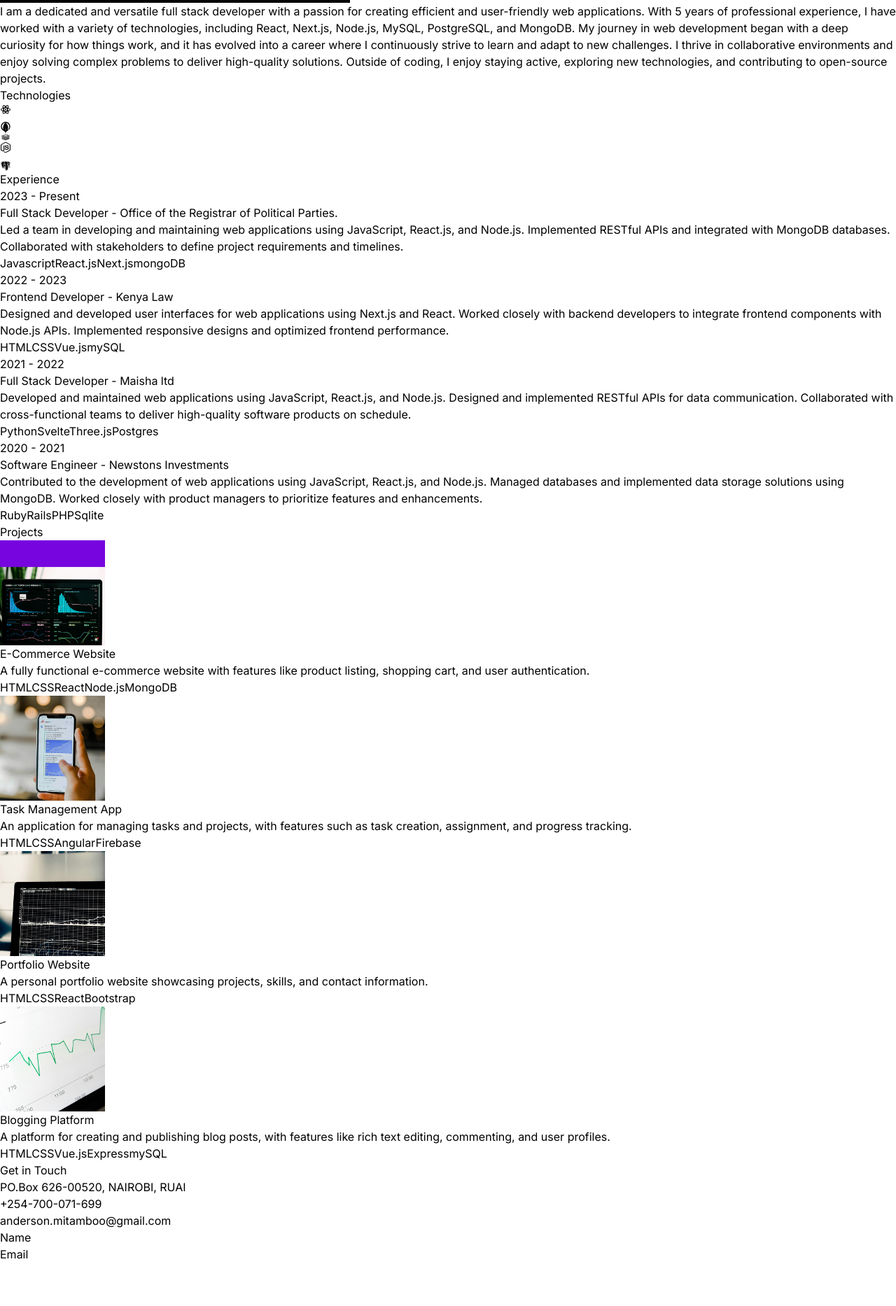
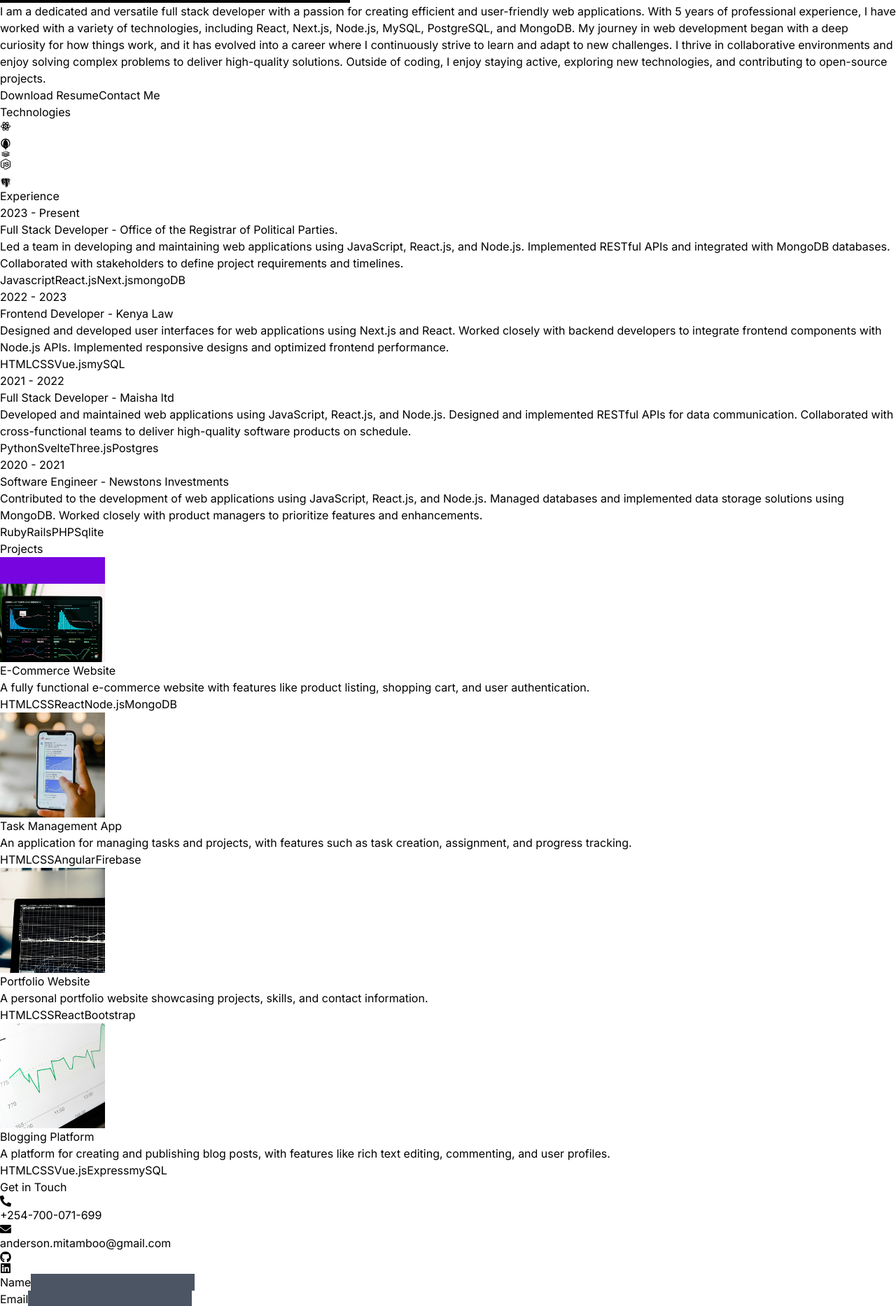
Before and after one commit to Andymwangi/portfolio-web, a React (Vite) app: page / in a window 1280 px wide. Shown: the part 1640-3506 px from the top of the page at 70% size. Built offline with nearby package versions, Linux system fonts and the light colour scheme.

Commit message:
fifth commit

```diff
--- a/src/components/About.jsx
+++ b/src/components/About.jsx
@@ -1,27 +1,51 @@
 import aboutImg from "../assets/about.jpg";
 import { ABOUT_TEXT } from "../constants";
-import {motion} from "framer-motion";
+import { motion } from "framer-motion";
+import resumeFile from "../assets/AndersonResume.pdf";
 
 const About = () => {
   return (
-    <div id="about" className="about-section">
-     <div className="border-b border-neutral-900 pb-4">
+    <div id="about" className="about-section border-b border-neutral-900 pb-20">
       <h2 className="my-20 text-center text-4xl">
         About
         <span className="text-neutral-500"> Me</span>
       </h2>
       <div className="flex flex-wrap">
-            <motion.div whileInView={{ opacity: 1, x: 0}} initial={{ opacity: 0, x: -100}} transition={{ duration: 0.5}} className="w-full lg:w-1/2 lg:p-8">
-                <div className="flex items-center justify-centetr">
-                    <img className="rounded-2xl" src={aboutImg} alt="about"></img>
+        <motion.div
+          whileInView={{ opacity: 1, x: 0 }}
+          initial={{ opacity: 0, x: -100 }}
+          transition={{ duration: 0.5 }}
+          className="w-full lg:w-1/2 lg:p-8"
+        >
+          <div className="flex items-center justify-center">
+            <img className="rounded-2xl" src={aboutImg} alt="about" />
           </div>
         </motion.div>
-                <motion.div whileInView={{ opacity: 1, x: 0}} initial={{ opacity:0, x: 100}} transition={{duration: 0.5}}className="w-full lg:w-1/2">
-                    <div className="flex justify-center lg:justify-start">
+        <motion.div
+          whileInView={{ opacity: 1, x: 0 }}
+          initial={{ opacity: 0, x: 100 }}
+          transition={{ duration: 0.5 }}
+          className="w-full lg:w-1/2"
+        >
+          <div className="flex flex-col items-center lg:items-start">
             <p className="my-2 max-w-xl py-4">{ABOUT_TEXT}</p>
+            <div className="mt-6 flex flex-col space-y-4 lg:space-y-0 lg:flex-row lg:space-x-4">
+              <a
+                href={resumeFile}
+                download="AndersonResume.pdf"
+                className="px-6 py-2 bg-purple-600 text-white rounded-md hover:bg-blue-700 transition-colors duration-300"
+              >
+                Download Resume
+              </a>
+              <a
+                href="#contact"
+                className="px-6 py-2 bg-purple-600 text-white rounded-md hover:bg-purple-800 transition-colors duration-300"
+              >
+                Contact Me
+              </a>
+            </div>
           </div>
         </motion.div>
-        </div>
       </div>
     </div>
   );
--- a/src/components/Contact.jsx
+++ b/src/components/Contact.jsx
@@ -2,6 +2,7 @@ import React, { useState } from 'react';
 import { motion } from 'framer-motion';
 import emailjs from '@emailjs/browser';
 import { CONTACT } from '../constants';
+import { FaPhoneAlt, FaEnvelope, FaGithub, FaLinkedin } from 'react-icons/fa';
 
 const Contact = () => {
   const [formData, setFormData] = useState({
@@ -38,7 +39,6 @@ const Contact = () => {
   };
 
   return (
-    <div id="contact" className="contact-section">
     <div className="border-b border-neutral-900 pb-20">
       <motion.h2
         whileInView={{ opacity: 1, y: 0 }}
@@ -53,27 +53,44 @@ const Contact = () => {
           whileInView={{ opacity: 1, x: 0 }}
           initial={{ opacity: 0, x: -100 }}
           transition={{ duration: 1 }}
-          className="my-4"
+          className="my-4 flex justify-center items-center"
         >
-          {CONTACT.address}
+          <FaPhoneAlt className="mr-2" />{' '}
+          <a href={`tel:${CONTACT.phoneNo.replace(/ /g, '')}`} className="hover:underline">
+            {CONTACT.phoneNo}
+          </a>
         </motion.p>
         <motion.p
           whileInView={{ opacity: 1, x: 0 }}
           initial={{ opacity: 0, x: 100 }}
           transition={{ duration: 1 }}
-          className="my-4"
+          className="my-4 flex justify-center items-center"
         >
-          <a href={`tel:${CONTACT.phoneNo.replace(/ /g, '')}`} className="hover:underline">
-            {CONTACT.phoneNo}
+          <FaEnvelope className="mr-2" />{' '}
+          <a href={`mailto:${CONTACT.email}`} className="hover:underline">
+            {CONTACT.email}
           </a>
         </motion.p>
-        <motion.a
-        whileInView={{ opacity: 1, x: 0 }}
-          initial={{ opacity: 0, x: 100 }}
-          transition={{ duration: 1 }}
-          href={`mailto:${CONTACT.email}`} className="hover:underline">
-          {CONTACT.email}
-        </motion.a>
+        <div className="my-8 flex justify-center space-x-4">
+          <motion.a
+            href="https://github.com/Andymwangi"
+            target="_blank"
+            rel="noopener noreferrer"
+            whileHover={{ scale: 1.1 }}
+            className="text-2xl"
+          >
+            <FaGithub />
+          </motion.a>
+          <motion.a
+            href="https://www.linkedin.com/in/anderson-mwangi/"
+            target="_blank"
+            rel="noopener noreferrer"
+            whileHover={{ scale: 1.1 }}
+            className="text-2xl"
+          >
+            <FaLinkedin />
+          </motion.a>
+        </div>
       </div>
       <form onSubmit={handleSubmit} className="mt-8 mx-auto max-w-lg bg-gray-800 p-8 rounded-lg">
         <div className="mb-4">
@@ -85,7 +102,8 @@ const Contact = () => {
             value={formData.name}
             onChange={handleChange}
             required
-            className="w-full border border-gray-600 bg-gray-700 text-white rounded-lg p-2 mt-1"
+            className="w-full mt-2 p-2 rounded-md"
+            style={{ backgroundColor: '#4B5563', color: '#FFF' }}
           />
         </div>
         <div className="mb-4">
@@ -97,7 +115,8 @@ const Contact = () => {
             value={formData.email}
             onChange={handleChange}
             required
-            className="w-full border border-gray-600 bg-gray-700 text-white rounded-lg p-2 mt-1"
+            className="w-full mt-2 p-2 rounded-md"
+            style={{ backgroundColor: '#4B5563', color: '#FFF' }}
           />
         </div>
         <div className="mb-4">
@@ -109,7 +128,8 @@ const Contact = () => {
             onChange={handleChange}
             required
             rows="4"
-            className="w-full border border-gray-600 bg-gray-700 text-white rounded-lg p-2 mt-1"
+            className="w-full mt-2 p-2 rounded-md"
+            style={{ backgroundColor: '#4B5563', color: '#FFF' }}
           />
         </div>
         <button
@@ -123,7 +143,6 @@ const Contact = () => {
         )}
       </form>
     </div>
-    </div>
   );
 };
 
```
Also changed, not shown: 1 other file (tests, documents, lock files or other folders). Lines whose indentation alone changed are shown as unchanged.
